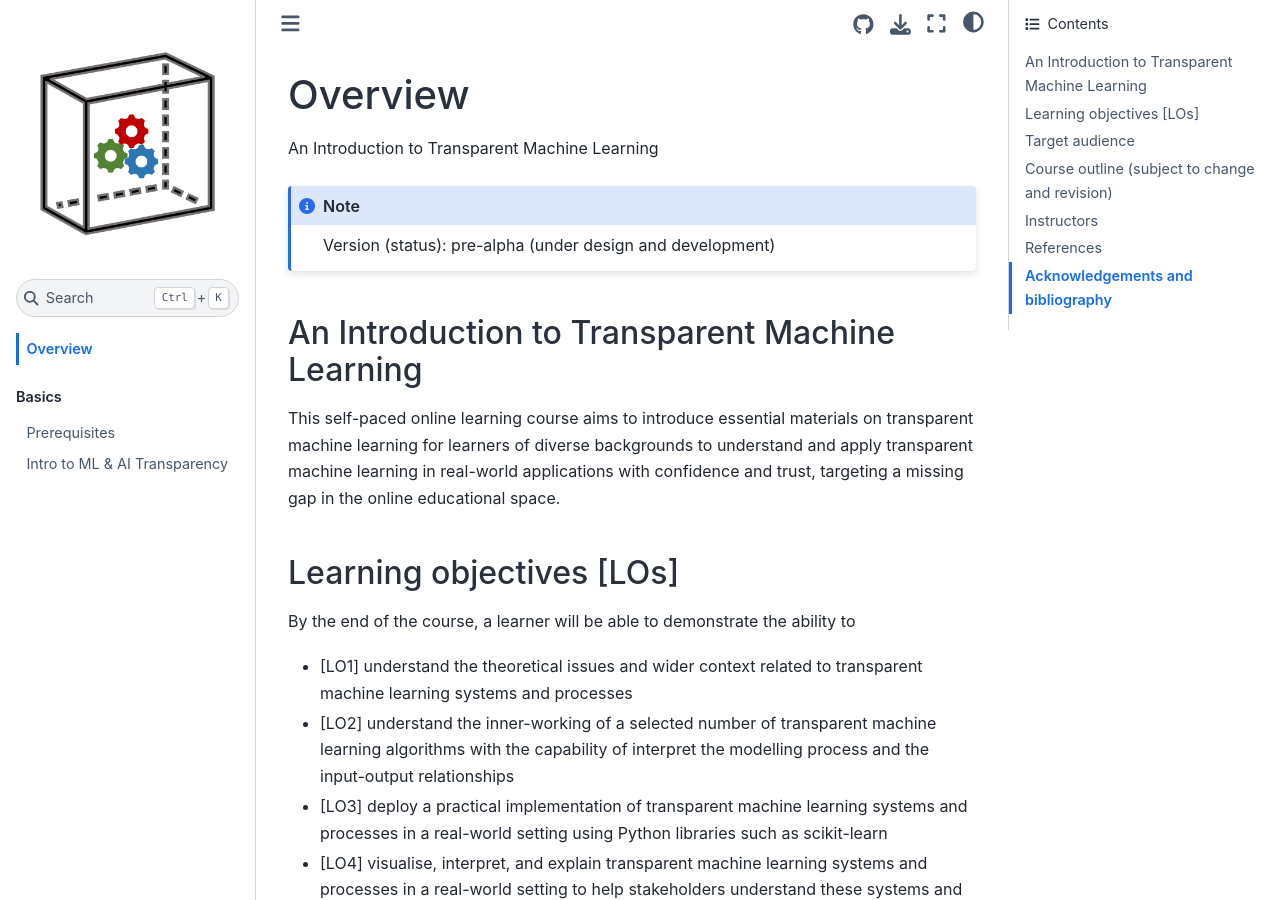
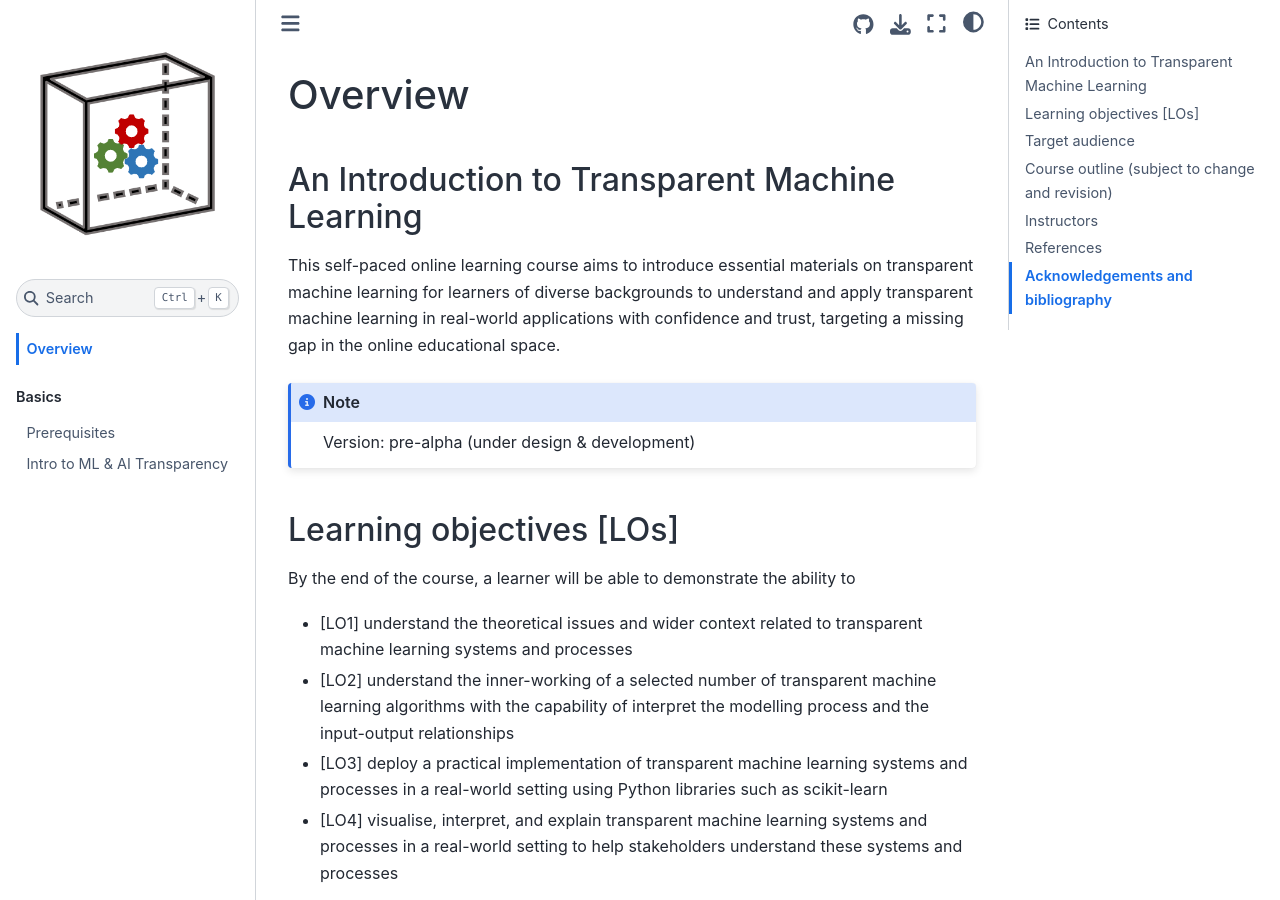
Before and after one commit to pykale/transparentML, a Jupyter Book: the page built from content/index.md, in a window 1280 px wide and 900 px high. Built offline with Jupyter Book 1.0.4 settings and Sphinx 7.4.7 and the Sphinx Book theme 1.1.4, drawn with Linux system fonts in a browser that asks for light colours; cross-references to code outside the pages are shown as plain code.

Commit message:
update intro toc

````diff
--- a/content/_toc.yml
+++ b/content/_toc.yml
@@ -11,7 +11,9 @@
     title: Prerequisites
   - file: 01-intro-ml-ai-transparency
     title: Intro to ML & AI Transparency
-# - caption: Advanced
+# - caption: Advanced (for second half)
+
+# - caption: Appendix (for installation etc)
 
 # - file: markdown
 # - file: notebooks
--- a/content/index.md
+++ b/content/index.md
@@ -1,14 +1,12 @@
 # Overview
-
-An Introduction to Transparent Machine Learning
-
-```{note}
-Version (status): pre-alpha (under design and development)
-```
 
 ## An Introduction to Transparent Machine Learning
 
 This self-paced online learning course aims to introduce essential materials on transparent machine learning for learners of diverse backgrounds to understand and apply transparent machine learning in real-world applications with confidence and trust, targeting a missing gap in the online educational space.
+
+```{note}
+Version: pre-alpha (under design & development)
+```
 
 ## Learning objectives [LOs]
 
````
